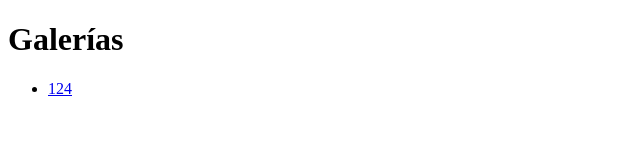
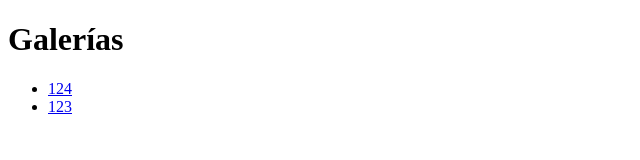
Before and after one commit to Dalgunoh/webos, a plain HTML site: page index.html in a window 1280 px wide. Shown: the full height of the page, 0-640 px from the left. Drawn offline with Linux system fonts and the light colour scheme.

Commit message:
Update index.html

```diff
--- a/index.html
+++ b/index.html
@@ -1,4 +1,5 @@
 <!DOCTYPE html><html><head><meta charset='utf-8'><title>Índice</title></head><body>
 <h1>Galerías</h1><ul>
 <li><a href="124.html" target="_blank">124</a></li>
+  <li><a href="123.html" target="_blank">123</a></li>
 </ul></body></html>
```
